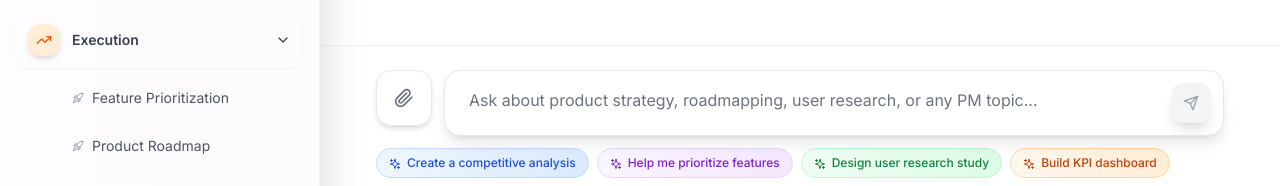
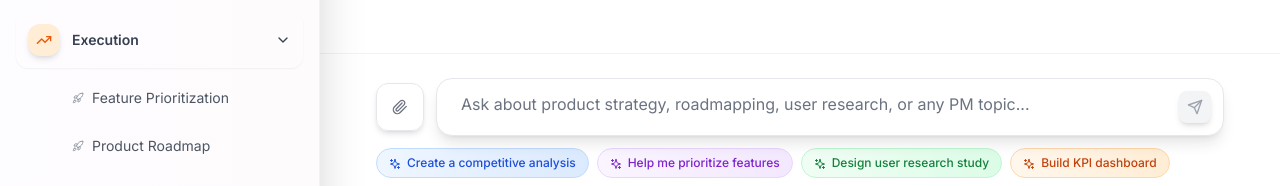
Before and after one commit to mayurbijarniya/stratifypm, a React (Vite) app: page / in a window 1280 px wide. Both pictures are taken after a click on the button "New Conversation". Shown: the part 570-756 px from the top of the page. Built offline with nearby package versions, Linux system fonts and the light colour scheme.

Commit message:
Fix Icon Alignment and Sizing

```diff
--- a/src/components/chat/MessageInput.tsx
+++ b/src/components/chat/MessageInput.tsx
@@ -175,20 +175,20 @@ export const MessageInput: React.FC<MessageInputProps> = ({ conversationId }) =>
         )}
 
         <form onSubmit={handleSubmit} className="relative">
-          <div className="flex items-start gap-3">
-            {/* File Upload Button - Fixed height to match input */}
+          <div className="flex items-center gap-3">
+            {/* File Upload Button - Same height as input, centered */}
             <button
               type="button"
               onClick={() => setShowFileUpload(!showFileUpload)}
               disabled={isLoading}
-              className="flex-shrink-0 w-14 h-14 flex items-center justify-center text-gray-500 hover:text-blue-600 dark:text-gray-400 dark:hover:text-blue-400 hover:bg-blue-50 dark:hover:bg-blue-900/20 rounded-2xl transition-all duration-300 disabled:opacity-50 disabled:cursor-not-allowed group focus:outline-none focus:ring-2 focus:ring-blue-500 focus:ring-offset-2 focus:ring-offset-white dark:focus:ring-offset-gray-900 shadow-md hover:shadow-lg hover:scale-105 border border-gray-200 dark:border-gray-700"
+              className="flex-shrink-0 w-12 h-12 flex items-center justify-center text-gray-500 hover:text-blue-600 dark:text-gray-400 dark:hover:text-blue-400 hover:bg-blue-50 dark:hover:bg-blue-900/20 rounded-xl transition-all duration-300 disabled:opacity-50 disabled:cursor-not-allowed group focus:outline-none focus:ring-2 focus:ring-blue-500 focus:ring-offset-2 focus:ring-offset-white dark:focus:ring-offset-gray-900 shadow-md hover:shadow-lg hover:scale-105 border border-gray-200 dark:border-gray-700"
             >
-              <Paperclip className="w-5 h-5 group-hover:scale-110 transition-transform duration-200" />
+              <Paperclip className="w-4 h-4 group-hover:scale-110 transition-transform duration-200" />
             </button>
 
-            {/* Message Input Container - Fixed height */}
+            {/* Message Input Container */}
             <div className="flex-1 relative">
-              <div className="relative bg-white dark:bg-gray-800 rounded-2xl border border-gray-200 dark:border-gray-700 shadow-lg hover:shadow-xl transition-all duration-300 focus-within:ring-2 focus-within:ring-blue-500 focus-within:border-transparent overflow-hidden min-h-[56px]">
+              <div className="relative bg-white dark:bg-gray-800 rounded-2xl border border-gray-200 dark:border-gray-700 shadow-lg hover:shadow-xl transition-all duration-300 focus-within:ring-2 focus-within:ring-blue-500 focus-within:border-transparent overflow-hidden">
                 <div className="absolute inset-0 bg-gradient-to-r from-blue-50/50 to-indigo-50/50 dark:from-blue-900/10 dark:to-indigo-900/10 opacity-0 focus-within:opacity-100 transition-opacity duration-300"></div>
                 <textarea
                   ref={textareaRef}
@@ -197,17 +197,17 @@ export const MessageInput: React.FC<MessageInputProps> = ({ conversationId }) =>
                   onKeyDown={handleKeyDown}
                   placeholder="Ask about product strategy, roadmapping, user research, or any PM topic..."
                   disabled={isLoading}
-                  className="relative w-full px-6 py-4 pr-16 resize-none focus:outline-none bg-transparent text-gray-900 dark:text-white placeholder-gray-500 dark:placeholder-gray-400 disabled:opacity-50 transition-all duration-200 text-base leading-relaxed"
+                  className="relative w-full px-6 py-3 pr-14 resize-none focus:outline-none bg-transparent text-gray-900 dark:text-white placeholder-gray-500 dark:placeholder-gray-400 disabled:opacity-50 transition-all duration-200 text-base leading-relaxed min-h-[48px]"
                   rows={1}
-                  style={{ minHeight: '56px', maxHeight: '120px' }}
+                  style={{ maxHeight: '120px' }}
                 />
 
-                {/* Send/Stop Button */}
+                {/* Send/Stop Button - Same size as paperclip */}
                 <button
                   type={isLoading ? 'button' : 'submit'}
                   onClick={isLoading ? handleStop : undefined}
                   disabled={!isLoading && !message.trim()}
-                  className={`absolute right-3 top-1/2 transform -translate-y-1/2 w-10 h-10 flex items-center justify-center rounded-xl transition-all duration-300 focus:outline-none focus:ring-2 focus:ring-offset-2 shadow-lg ${
+                  className={`absolute right-3 top-1/2 transform -translate-y-1/2 w-8 h-8 flex items-center justify-center rounded-lg transition-all duration-300 focus:outline-none focus:ring-2 focus:ring-offset-2 shadow-md ${
                     isLoading
                       ? 'text-white bg-gradient-to-r from-red-500 to-red-600 hover:from-red-600 hover:to-red-700 shadow-red-500/25 hover:shadow-red-500/40 hover:scale-105 focus:ring-red-500 focus:ring-offset-white dark:focus:ring-offset-gray-800'
                       : message.trim()
```
